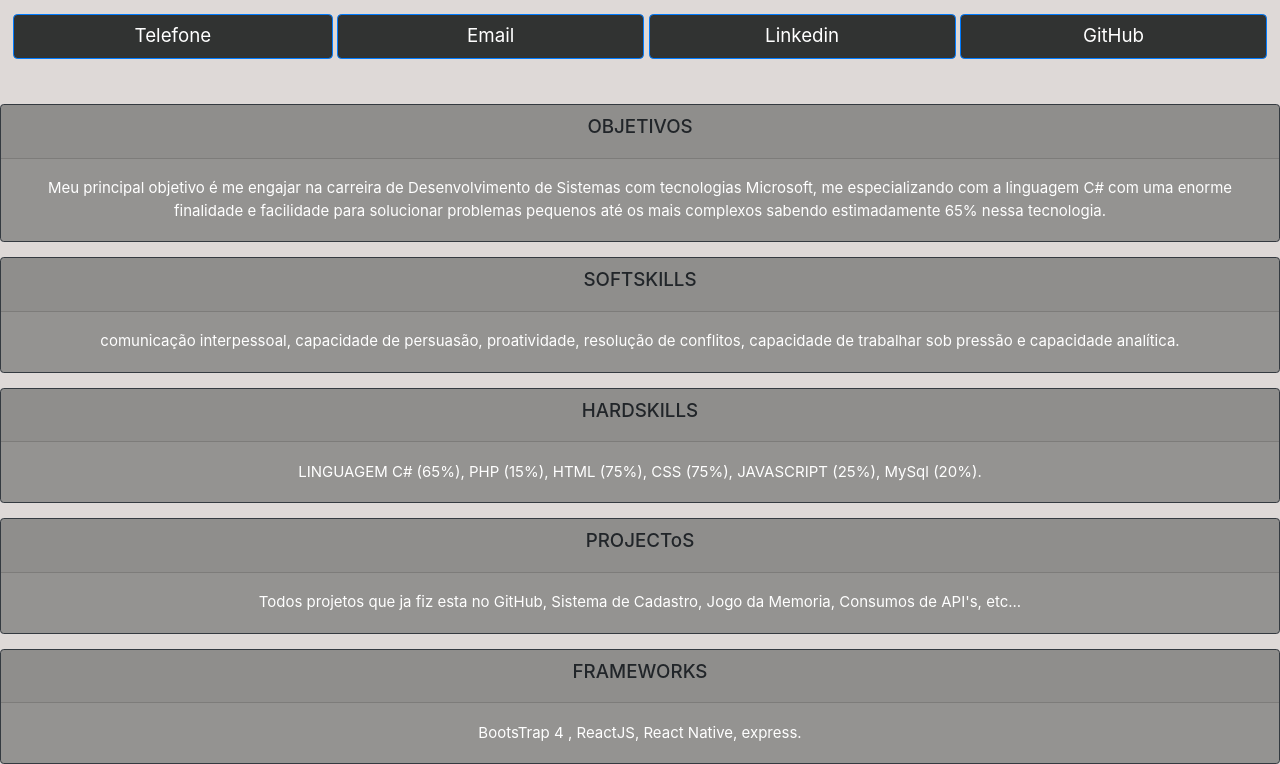
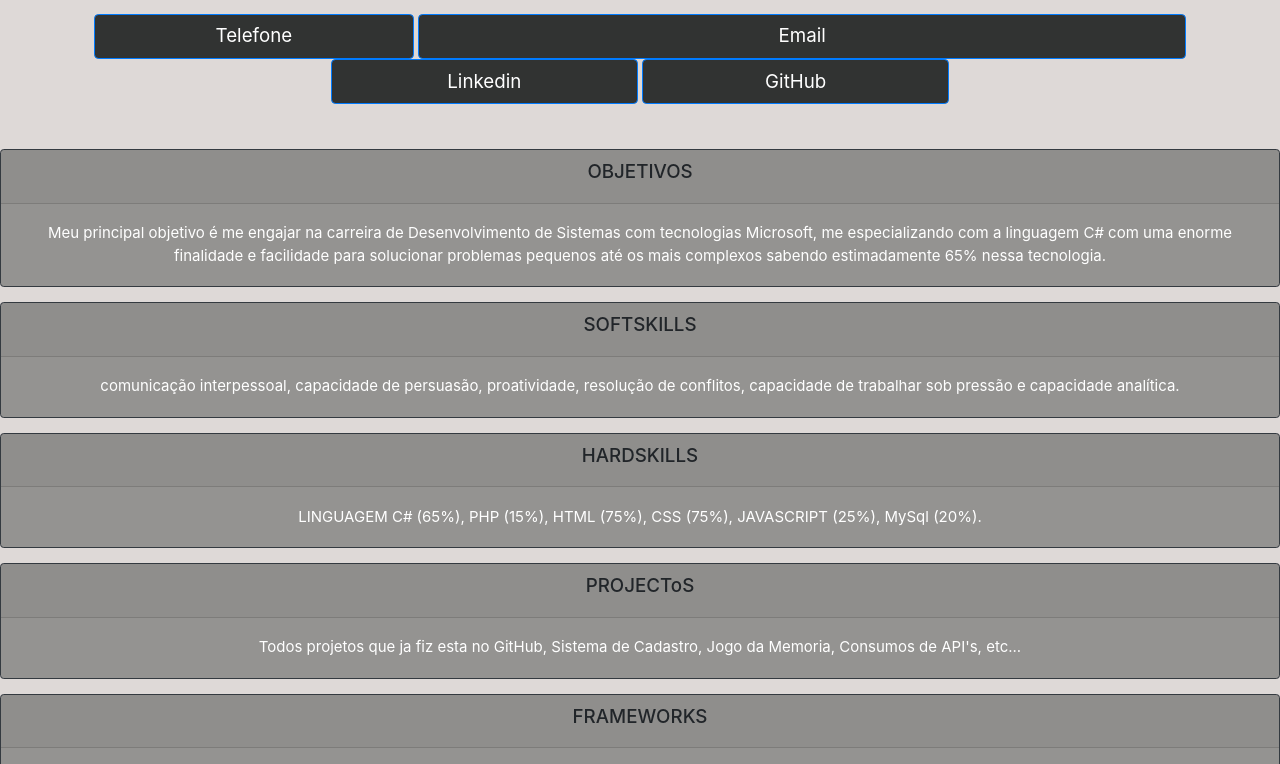
Before and after one commit to Neutro17/CURRICULO, a plain HTML site: page index.html in a window 1280 px wide. Shown: the part 594-1358 px from the top of the page. Drawn offline with nearby package versions, Linux system fonts and the light colour scheme.

Commit message:
Update index.html

```diff
--- a/index.html
+++ b/index.html
@@ -40,7 +40,7 @@
             </a>button" class="btn btn-lg btn-primary" style="width: 25%; background-color: #313332;">Telefone
             </button>
             <a href="Email.html">
-            <button type="button" class="btn btn-lg btn-primary" style="width: 24%; background-color: #313332;" src="https://img.icons8.com/ultraviolet/40/000000/email-open.png">Email
+            <button type="button" class="btn btn-lg btn-primary" style="width: 60%; background-color: #313332;" src="https://img.icons8.com/ultraviolet/40/000000/email-open.png">Email
             </button>
             </a>
 
@@ -49,7 +49,7 @@
             </a>
 
             <a href="https://github.com/Neutro17">
-            <button type="button" class="btn btn-lg btn-primary" style="width: 24%; background-color: #313332;">GitHub</button>
+              <button type="button" class="btn btn-lg btn-primary" style="width: 24%; background-color: #313332;">GitHub</button>
             </a>
 </center>
 
```
